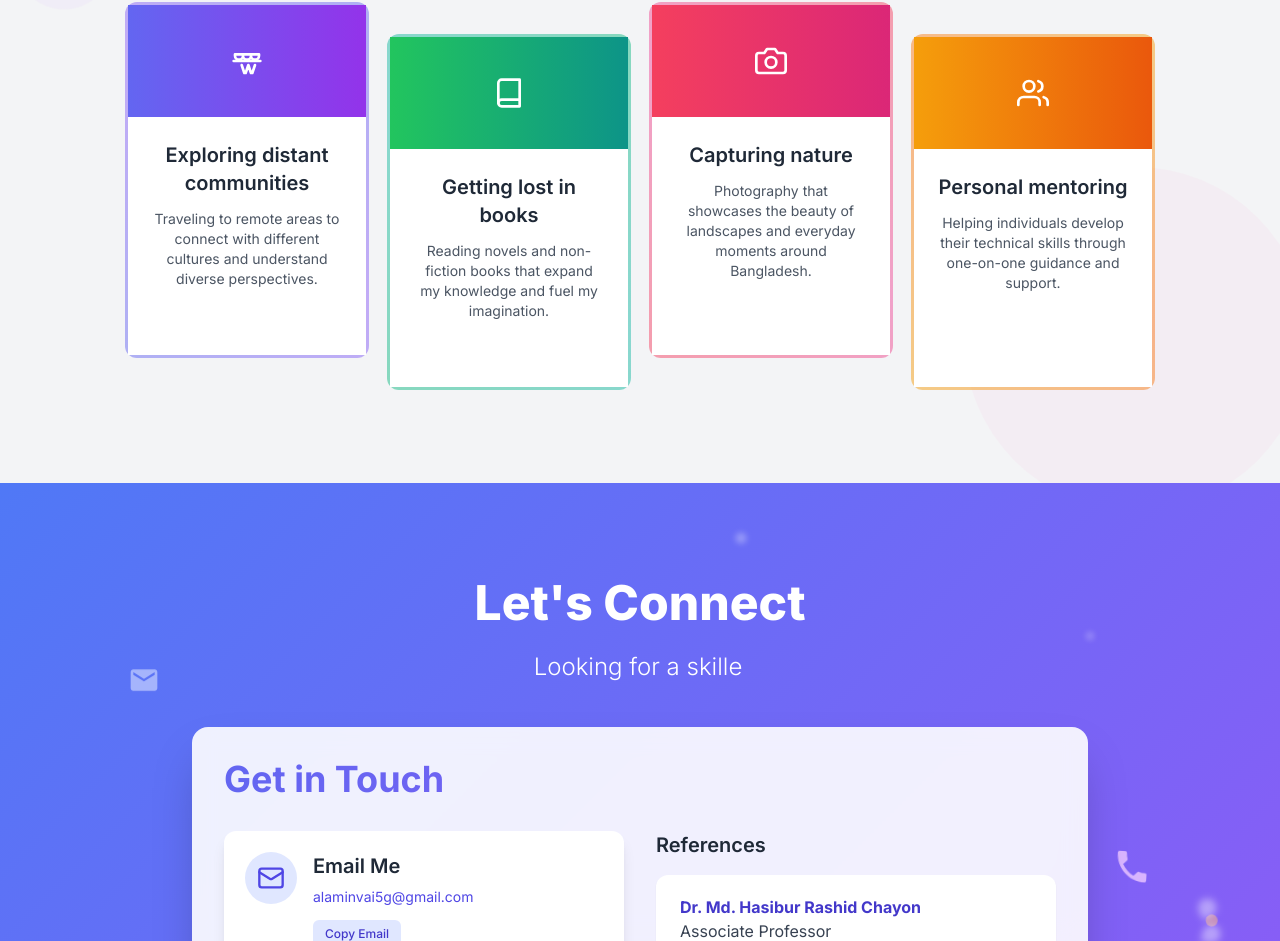
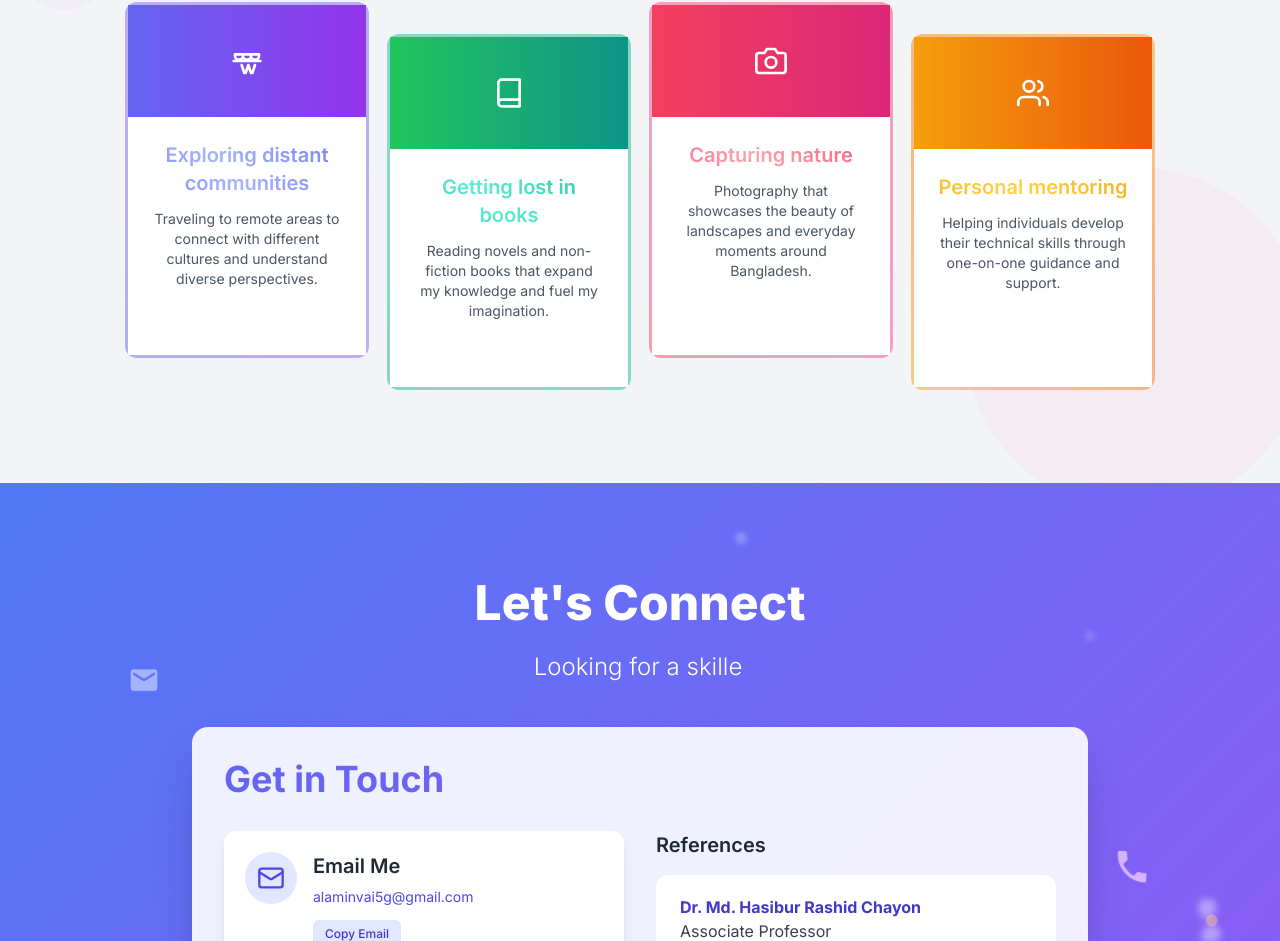
Before and after one commit to alamin5G/portfolio, a React (Create React App) app: page / in a window 1280 px wide. Shown: the part 6651-7592 px from the top of the page. Built offline with nearby package versions, Linux system fonts and the light colour scheme.

Commit message:
final version of my hobbies section

```diff
--- a/src/styles/hobbies-animation.css
+++ b/src/styles/hobbies-animation.css
@@ -200,3 +200,42 @@
 .dark .card-back h3 {
   color: transparent !important;
 }
+
+/* Add gradient animation to front card titles */
+.card-front h3 {
+  background-clip: text;
+  -webkit-background-clip: text;
+  background-size: 200% auto;
+  animation: textGradient 3s linear infinite;
+  transition: all 0.3s ease;
+}
+
+/* Different gradient text colors for front cards based on card index */
+.hobby-card-wrapper:nth-child(4n+1) .card-front h3 {
+  background-image: linear-gradient(45deg, #6366f1, #a5b4fc, #6366f1);
+  -webkit-text-fill-color: transparent;
+  text-fill-color: transparent;
+}
+
+.hobby-card-wrapper:nth-child(4n+2) .card-front h3 {
+  background-image: linear-gradient(45deg, #10b981, #5eead4, #10b981);
+  -webkit-text-fill-color: transparent;
+  text-fill-color: transparent;
+}
+
+.hobby-card-wrapper:nth-child(4n+3) .card-front h3 {
+  background-image: linear-gradient(45deg, #f43f5e, #fda4af, #f43f5e);
+  -webkit-text-fill-color: transparent;
+  text-fill-color: transparent;
+}
+
+.hobby-card-wrapper:nth-child(4n+4) .card-front h3 {
+  background-image: linear-gradient(45deg, #f59e0b, #fcd34d, #f59e0b);
+  -webkit-text-fill-color: transparent;
+  text-fill-color: transparent;
+}
+
+/* Override dark mode text color for front card titles */
+.dark .card-front h3 {
+  color: transparent !important;
+}
```
